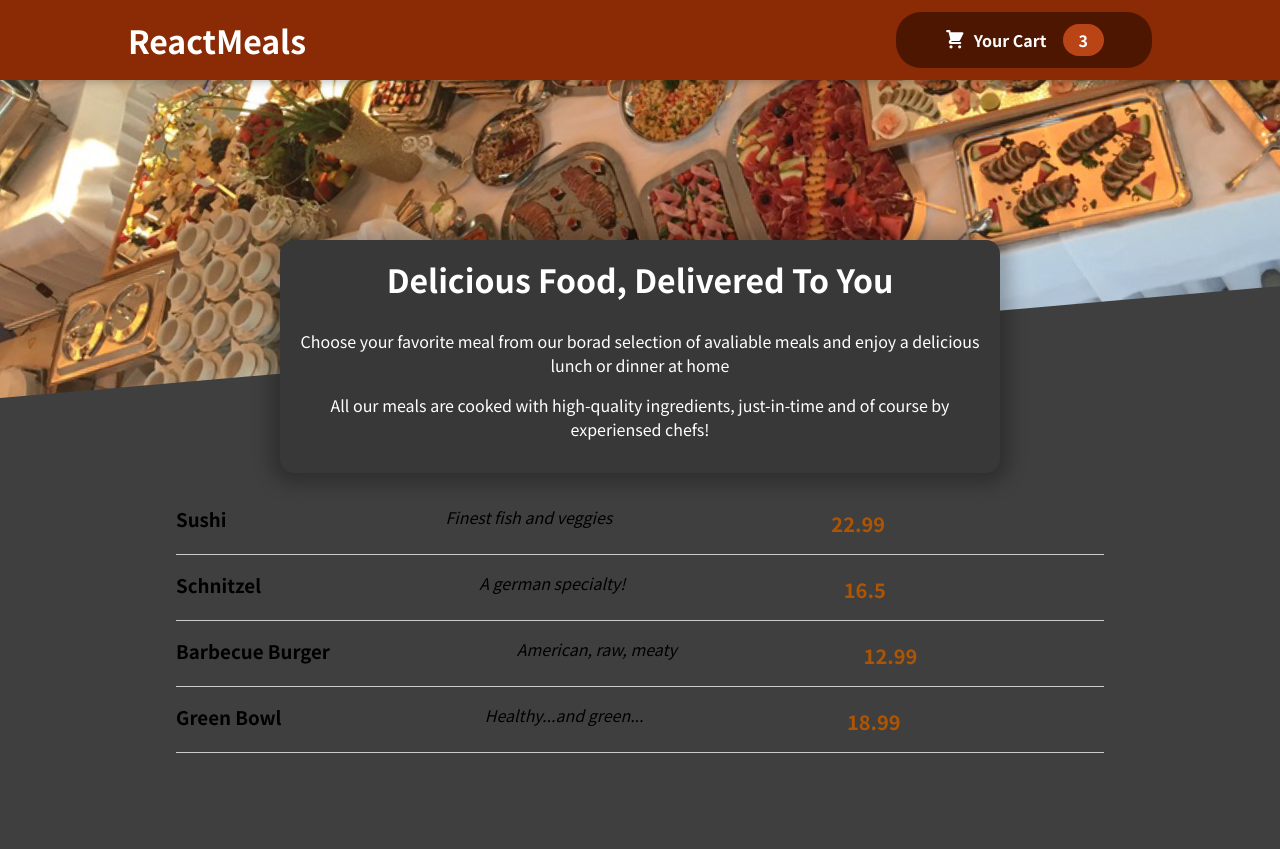
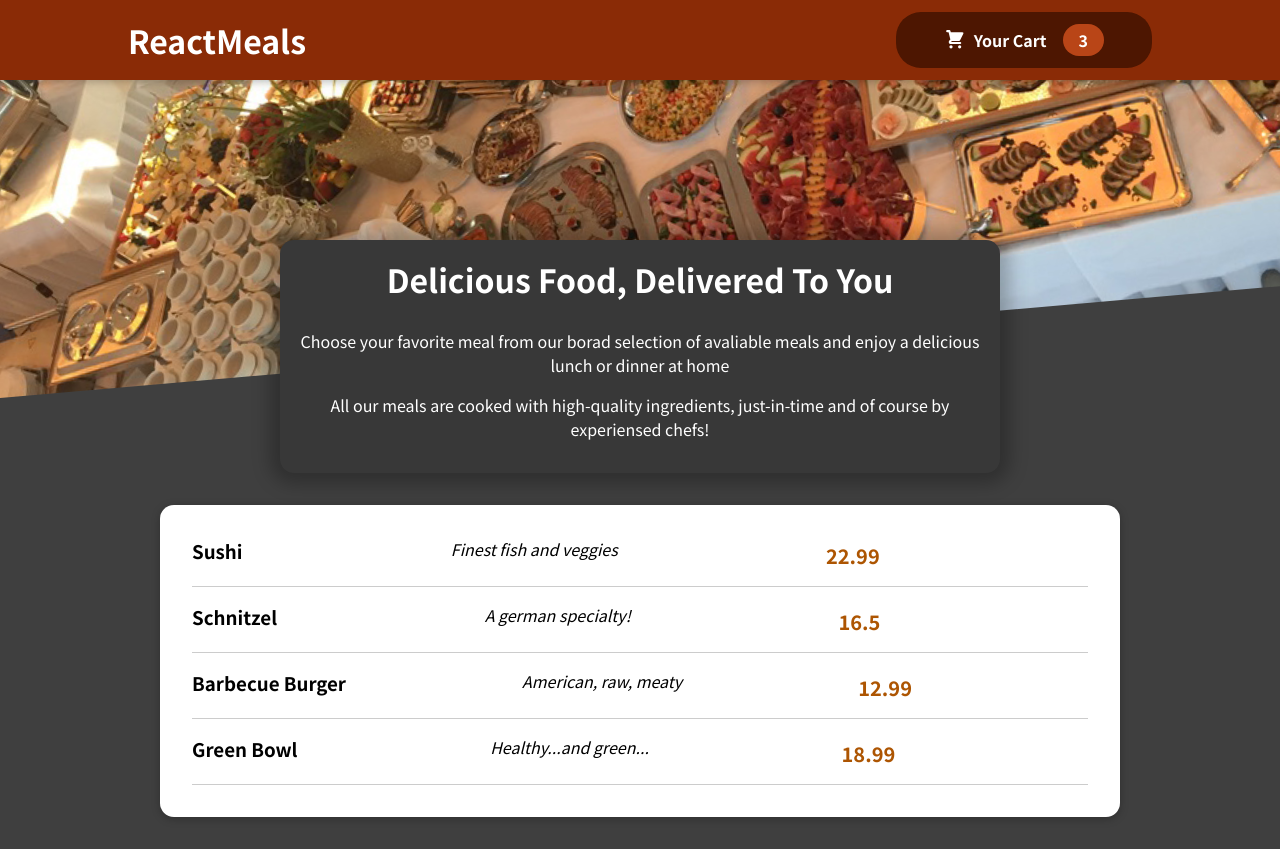
Before and after one commit to rana-wagdi/Food-Order-App, a React (Create React App) app: page / in a window 1280 px wide. Before the commit the page ends 800 px from the top, so only its background shows below. Built offline with nearby package versions, Linux system fonts and the light colour scheme.

Commit message:
add Meal Item

```diff
--- a/src/components/Meals/AvailableMeals.js
+++ b/src/components/Meals/AvailableMeals.js
@@ -1,5 +1,5 @@
 import MealItem from './MealItem/MealItem';
-
+import Card from '../UI/Card';
 import classes from './AvailableMeals.module.css'
 
 const DUMMY_MEALS = [
@@ -32,9 +32,11 @@
 const AvaliableMeals = () => {
     const mealsList = DUMMY_MEALS.map((meal) => <MealItem key = {meal.id} name={meal.name} description ={meal.description} price={meal.price}/>);
     return <section className={classes.meals}>
+    <Card>
         <ul>
             {mealsList}
         </ul>
+        </Card>
     </section>
 }
 
--- /dev/null
+++ b/src/components/UI/Card.js
@@ -0,0 +1,9 @@
+import classes from './Card.module.css';
+
+const Card = props => {
+    return <div className={classes.card}>
+        {props.children}
+    </div>
+}
+
+export default Card;
--- /dev/null
+++ b/src/components/UI/Card.module.css
@@ -0,0 +1,7 @@
+
+.card {
+    padding: 1rem;
+    box-shadow: 0 2px 8px rgba(0, 0, 0, 0.25);
+    border-radius: 14px;
+    background-color: white;
+  }
```
Also changed, not shown: 1 other file (tests, documents, lock files or other folders).
